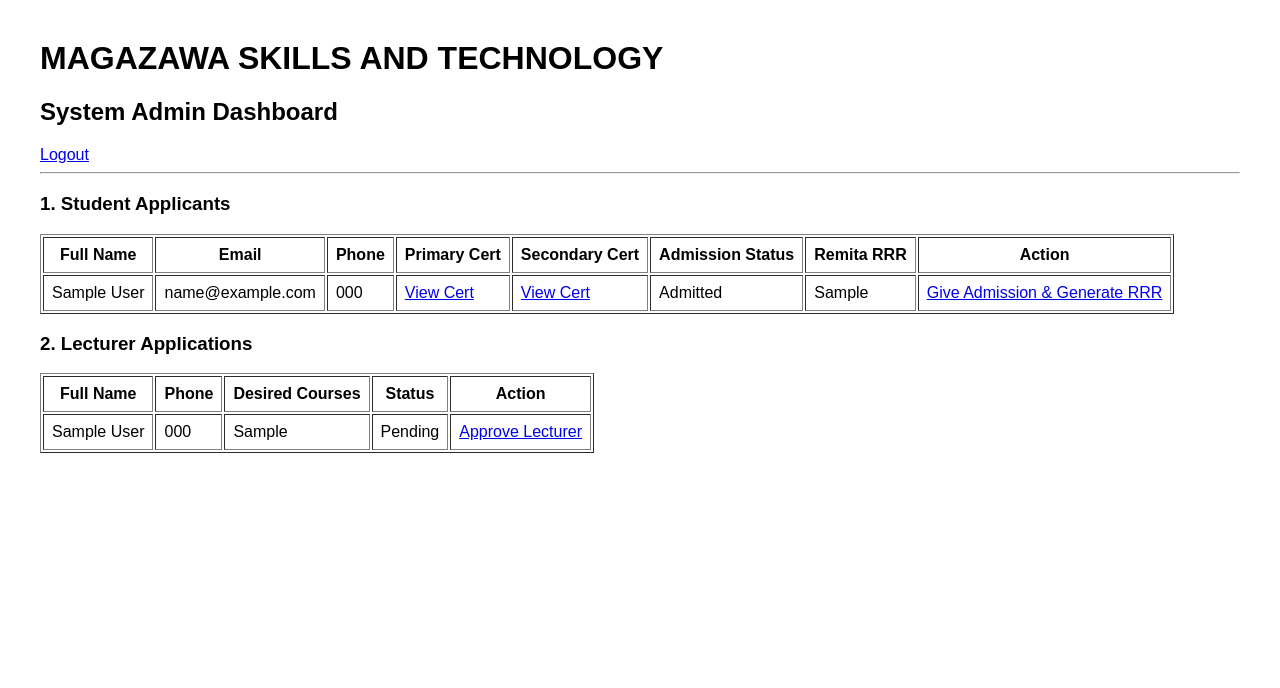
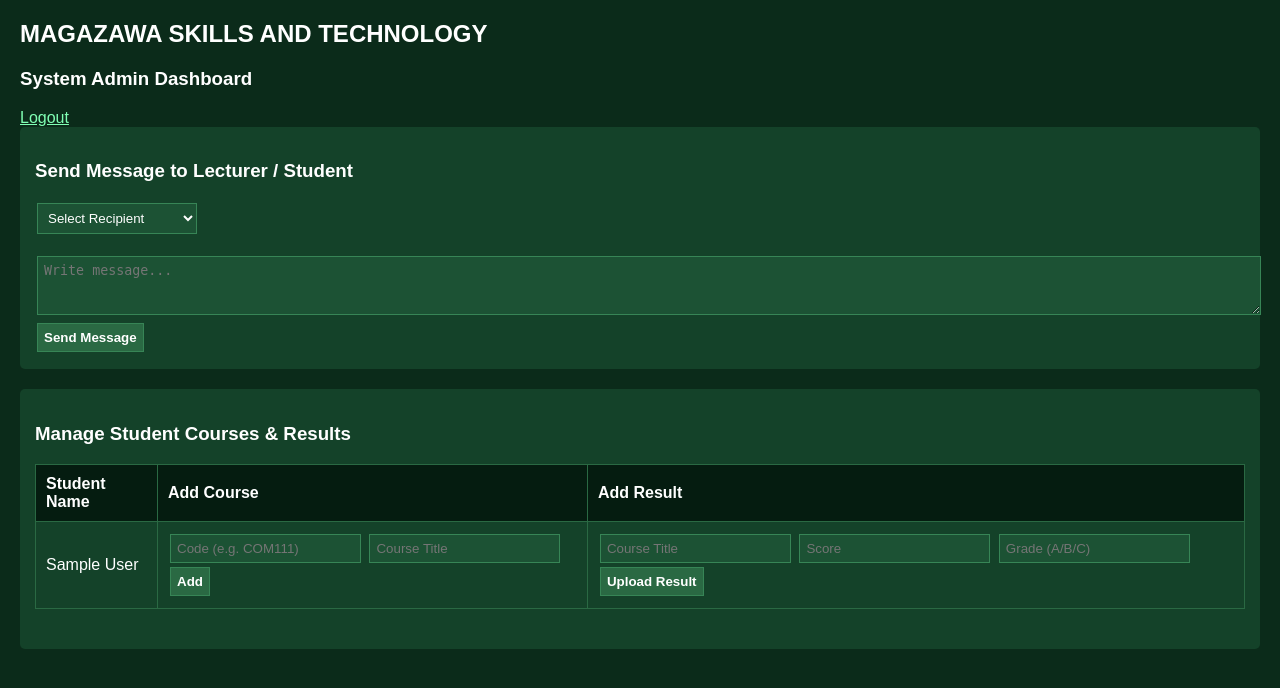
Before and after one commit to sulemanyunusabakura-jpg/magazawa-portal, a Flask app: template templates/admin_dashboard.html in a window 1280 px wide. Shown: the top 688 px of the page. Run offline with Flask 3, Linux system fonts and the light colour scheme; the template is opened without the code that fills it: most values are stand-ins (such as "Sample title", 1, 10 or a date in 2020).

Commit message:
Revamp admin dashboard with new features
Updated the admin dashboard layout and added functionality for sending messages and managing student courses and results.

```diff
--- a/templates/admin_dashboard.html
+++ b/templates/admin_dashboard.html
@@ -1,33 +1,94 @@
 <!DOCTYPE html>
-<html>
-<head><title>Admin Dashboard - MAGAZAWA SKILLS AND TECHNOLOGY</title></head>
-<body style="font-family: Arial, sans-serif; margin: 40px;">
-    <h1>MAGAZAWA SKILLS AND TECHNOLOGY</h1>
-    <h2>System Admin Dashboard</h2>
-    <a href="/logout">Logout</a><hr>
-    <h3>1. Student Applicants</h3>
-    <table border="1" cellpadding="8">
-        <tr><th>Full Name</th><th>Email</th><th>Phone</th><th>Primary Cert</th><th>Secondary Cert</th><th>Admission Status</th><th>Remita RRR</th><th>Action</th></tr>
-        {% for s in students %}
-        <tr>
-            <td>{{ s.full_name }}</td><td>{{ s.email }}</td><td>{{ s.phone }}</td>
-            <td><a href="/static/uploads/{{ s.primary_cert }}" target="_blank">View Cert</a></td>
-            <td><a href="/static/uploads/{{ s.sec_cert }}" target="_blank">View Cert</a></td>
-            <td>{{ s.admission_status }}</td><td>{{ s.remita_invoice or 'Not Generated' }}</td>
-            <td>{% if not s.is_approved %}<a href="/admin/approve_student/{{ s.id }}">Give Admission & Generate RRR</a>{% else %}Approved{% endif %}</td>
-        </tr>
-        {% endfor %}
-    </table>
-    <h3>2. Lecturer Applications</h3>
-    <table border="1" cellpadding="8">
-        <tr><th>Full Name</th><th>Phone</th><th>Desired Courses</th><th>Status</th><th>Action</th></tr>
-        {% for l in lecturers %}
-        <tr>
-            <td>{{ l.full_name }}</td><td>{{ l.phone }}</td><td>{{ l.desired_courses }}</td>
-            <td>{{ 'Active' if l.is_approved else 'Pending' }}</td>
-            <td>{% if not l.is_approved %}<a href="/admin/approve_lecturer/{{ l.id }}">Approve Lecturer</a>{% else %}Approved{% endif %}</td>
-        </tr>
-        {% endfor %}
-    </table>
+<html lang="en">
+<head>
+    <meta charset="UTF-8">
+    <title>System Admin Dashboard</title>
+    <style>
+        body {
+            background-color: #0b2b1a; /* Dark Green */
+            color: #ffffff;
+            font-family: Arial, sans-serif;
+            margin: 20px;
+        }
+        table {
+            width: 100%;
+            border-collapse: collapse;
+            background-color: #144229;
+            margin-bottom: 25px;
+        }
+        th, td {
+            border: 1px solid #2a6943;
+            padding: 10px;
+            text-align: left;
+        }
+        th { background-color: #051c10; }
+        input, select, textarea, button {
+            background: #1c5234;
+            color: #fff;
+            border: 1px solid #378556;
+            padding: 6px;
+            margin: 2px;
+        }
+        button { cursor: pointer; background: #2a6943; font-weight: bold; }
+        .card { background: #144229; padding: 15px; margin-bottom: 20px; border-radius: 5px; }
+    </style>
+</head>
+<body>
+
+    <h2>MAGAZAWA SKILLS AND TECHNOLOGY</h2>
+    <h3>System Admin Dashboard</h3>
+    <a href="/logout" style="color:#80ffb4;">Logout</a>
+
+    <!-- 1. Send Message Section -->
+    <div class="card">
+        <h3>Send Message to Lecturer / Student</h3>
+        <form action="/send_message" method="POST">
+            <select name="receiver_id" required>
+                <option value="">Select Recipient</option>
+                {% for user in all_users %}
+                    <option value="{{ user.id }}">{{ user.full_name }} ({{ user.role }})</option>
+                {% endfor %}
+            </select><br><br>
+            <textarea name="content" placeholder="Write message..." rows="3" style="width:100%;" required></textarea><br>
+            <button type="submit">Send Message</button>
+        </form>
+    </div>
+
+    <!-- 2. Course & Result Management -->
+    <div class="card">
+        <h3>Manage Student Courses & Results</h3>
+        <table>
+            <tr>
+                <th>Student Name</th>
+                <th>Add Course</th>
+                <th>Add Result</th>
+            </tr>
+            {% for student in students %}
+            <tr>
+                <td>{{ student.full_name }}</td>
+                <td>
+                    <form action="/manage_course" method="POST">
+                        <input type="hidden" name="action" value="add">
+                        <input type="hidden" name="student_id" value="{{ student.id }}">
+                        <input type="text" name="course_code" placeholder="Code (e.g. COM111)" required>
+                        <input type="text" name="course_name" placeholder="Course Title" required>
+                        <button type="submit">Add</button>
+                    </form>
+                </td>
+                <td>
+                    <form action="/manage_result" method="POST">
+                        <input type="hidden" name="action" value="add">
+                        <input type="hidden" name="student_id" value="{{ student.id }}">
+                        <input type="text" name="course_name" placeholder="Course Title" required>
+                        <input type="number" name="score" placeholder="Score" required>
+                        <input type="text" name="grade" placeholder="Grade (A/B/C)" required>
+                        <button type="submit">Upload Result</button>
+                    </form>
+                </td>
+            </tr>
+            {% endfor %}
+        </table>
+    </div>
+
 </body>
-</html>
+                            </html>
```
